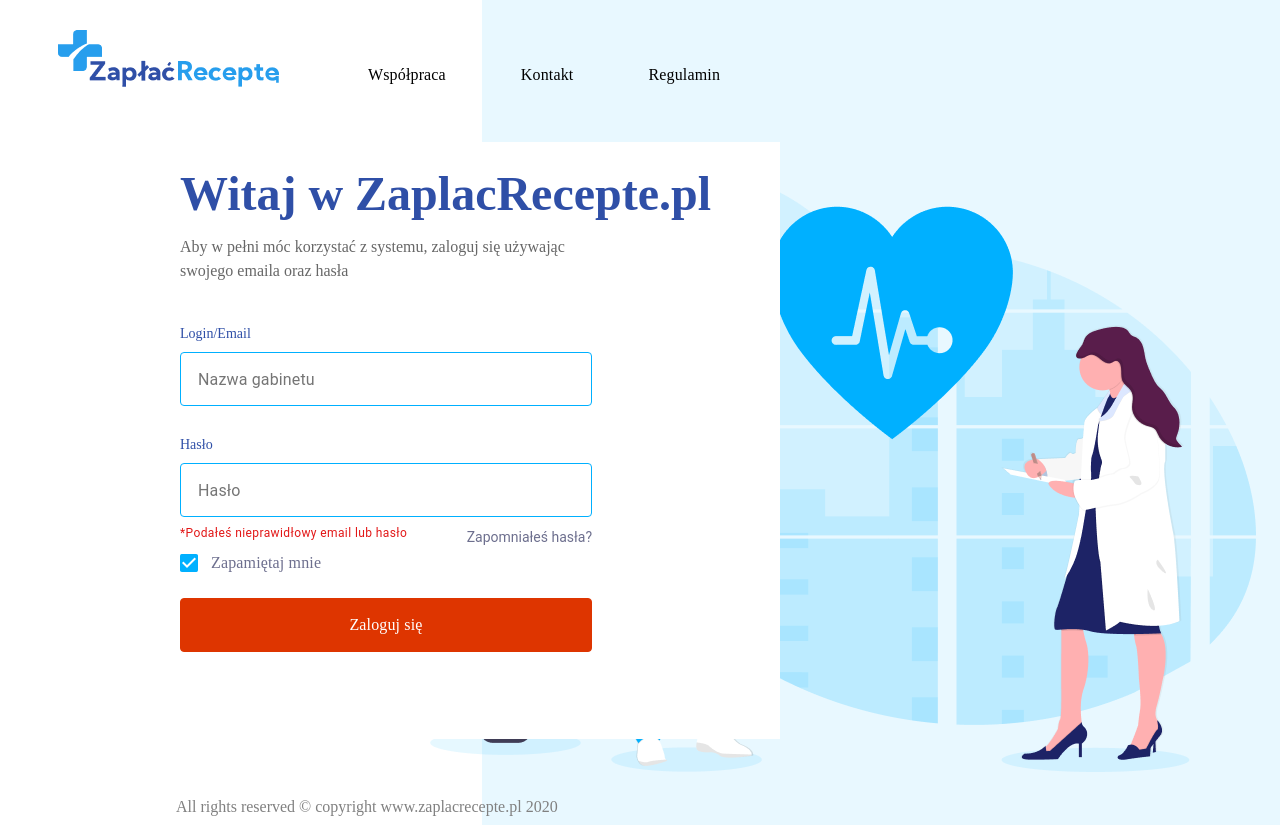
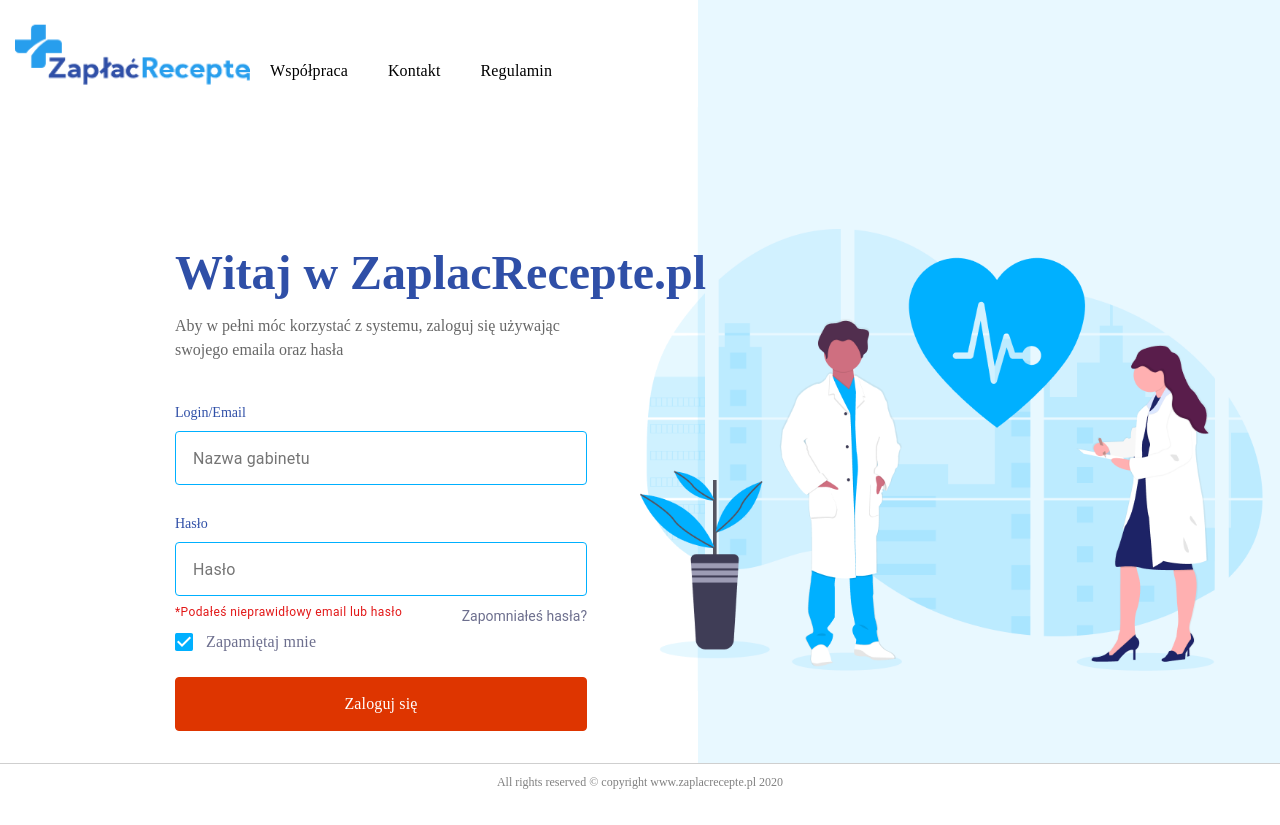
Before and after one commit to kajzerro/zaplacrecepte-front, a React (Create React App) app: page / in a window 1280 px wide. After the commit the page ends 800 px from the top, so only its background shows below. Built offline with nearby package versions, Linux system fonts and the light colour scheme.

Commit message:
Login page to bootstrap

```diff
--- a/src/component/loginPage/LoginPage.css
+++ b/src/component/loginPage/LoginPage.css
@@ -1,12 +1,10 @@
 /* BASIC */
+
 .login-page .login-header {
-    position: fixed;
-    width: 50%;
-    min-width: 1000px;
-    text-align: center;
+    margin-right: -80px;
 }
 
-.login-page .login-header li{
+.login-page .login-header li {
     display: inline-block;
     padding-left: 37.5px;
     padding-right: 37.5px;
@@ -20,27 +18,42 @@
     text-align: center;
     letter-spacing: 0.15px;
     color: #000000;
+
+
+    padding-left: 20px;
+    padding-right: 20px;
 }
 
-.login-page .login-header ul{
+
+.login-page .login-header ul {
     padding-left: 0;
-    margin-left: 88px;
-    margin-top: 62px;
+    margin-top: 58px;
 }
 
-.login-page .login-header img{
+.login-page .login-header img {
+    margin-top: 5px;
+    width: 100%;
+    min-width: 190px;
+    max-width: 250px;
+
     position: absolute;
-    left: 58px;
-    top: 30px;
+
+    top: 50%;
+    -webkit-transform: translateY(-50%);
+    -ms-transform: translateY(-50%);
+    transform: translateY(-50%);
 }
 
 .login-page .body-wrapper {
     position: relative;
-    margin-left: 25%;
-    margin-top: 142px;
-    width: 620px;
-    background: white;
-    padding: 20px;
+    margin-top: 66px;
+}
+
+@media (min-width: 1200px) {
+    .login-page .body-wrapper {
+        position: relative;
+        margin-top: 142px;
+    }
 }
 
 .login-page .hello-header {
@@ -50,6 +63,7 @@
     font-size: 48px;
     line-height: 63px;
     color: #2F4FA7;
+    width: 576px;
 }
 
 .login-page .hello-description {
@@ -143,7 +157,7 @@
 }
 
 .login-page .input-frame .after-input {
-margin-top: 8px;
+    margin-top: 8px;
 }
 
 .login-page .input-frame .remember-me {
@@ -158,42 +172,67 @@ margin-top: 8px;
     color: #6D6F8E;
 }
 
-.login-page .input-frame .remember-me img{
+.login-page .input-frame .remember-me img {
     margin-right: 13px;
     margin-top: -3px;
 }
 
 .login-page .login-footer {
-    margin-left: 25%;
-    width: 528px;
-    padding-left: 16px;
-    margin-top: 50px;
+    position: fixed;
+    bottom: 0;
+    border-top: 1px solid #80808061;
+    left: 0;
+    right: 0;
+    text-align: center;
+    background-color: white;
 
     font-family: Ubuntu;
     font-style: normal;
     font-weight: normal;
-    font-size: 16px;
+    font-size: 12px;
     line-height: 36px;
 
     color: #808080;
 }
 
-.login-page .left-site {
-    display: inline-block;
-    width: 50%;
+.login-page .main-image {
+    position: absolute;
+    top: 0;
+    right: 0;
+    height: 100%;
+    overflow: hidden;
 }
 
-.login-page .right-site {
-    display: inline-block;
-    width: 798px;
-    background-color: #e8f8ff;
-    position: absolute;
-    z-index: -1;
-    top: 0;
-    height: 825px;
-    right: 0;
+.login-page .right-side {
+    padding-right: 0;
+    padding-left: 0;
 }
 
-.login-page .right-site img {
+.login-page .right-side img {
+    z-index: -1;
+    width: 100%;
+    max-width: 877px;
     float: right;
+    position: relative;
+    top: 50%;
+    -webkit-transform: translateY(-50%);
+    -ms-transform: translateY(-50%);
+    transform: translateY(-50%);
 }
+
+.login-page .right-side-bottom .inside {
+    background-color: #e8f8ff;
+    width: 91%;
+    height: 100%;
+    float: right;
+    max-width: 798px;
+}
+
+.login-page .right-side-bottom {
+    position: fixed;
+    top: 0;
+    bottom: 0;
+    left: 50%;
+    right: 0;
+    z-index: -2;
+}
--- a/src/component/loginPage/LoginPage.js
+++ b/src/component/loginPage/LoginPage.js
@@ -25,20 +25,27 @@ function LoginPage() {
 
     let history = useHistory();
     return (
-        <div className="login-page">
-            <div className="login-header">
+        <div className="login-page container-fluid">
+            <div className="row">
+                <div className="col-6 left-side">
+                    <div className="row login-header">
+                        <div className="col-4">
                             <img src="loginPage/logo.png"/>
+                        </div>
+                        <div className="col-8">
                             <ul>
                                 <li onClick={() => history.push('/wspolpraca')}>Współpraca</li>
                                 <li onClick={() => history.push('/kontakt')}>Kontakt</li>
                                 <li onClick={() => history.push('/regulamin')}>Regulamin</li>
                             </ul>
                         </div>
-            <div className="left-site">
-                <div className="body-wrapper">
+                    </div>
+                    <div className="row body-wrapper">
+                        <div className="offset-1 col-11 offset-xl-3 col-xl-9">
                             <div className="hello-header">Witaj w ZaplacRecepte.pl</div>
                             <div className="input-frame">
-                        <div className="hello-description">Aby w pełni móc korzystać z systemu, zaloguj się używając
+                                <div className="hello-description">Aby w pełni móc korzystać z systemu, zaloguj się
+                                    używając
                                     swojego
                                     emaila oraz hasła
                                 </div>
@@ -62,10 +69,17 @@ function LoginPage() {
                                 </form>
                             </div>
                         </div>
-                <div className="login-footer">All rights reserved © copyright www.zaplacrecepte.pl 2020</div>
                     </div>
-            <div className="right-site">
+                </div>
+                <div className="col-6 right-side">
                     <img src="loginPage/loginImage.png"/>
+                </div>
+            </div>
+            <div className="right-side-bottom">
+                <div className="inside"/>
+            </div>
+            <div className="login-footer">
+                All rights reserved © copyright www.zaplacrecepte.pl 2020
             </div>
         </div>
     );
```
Lines whose indentation alone changed are shown as unchanged.
